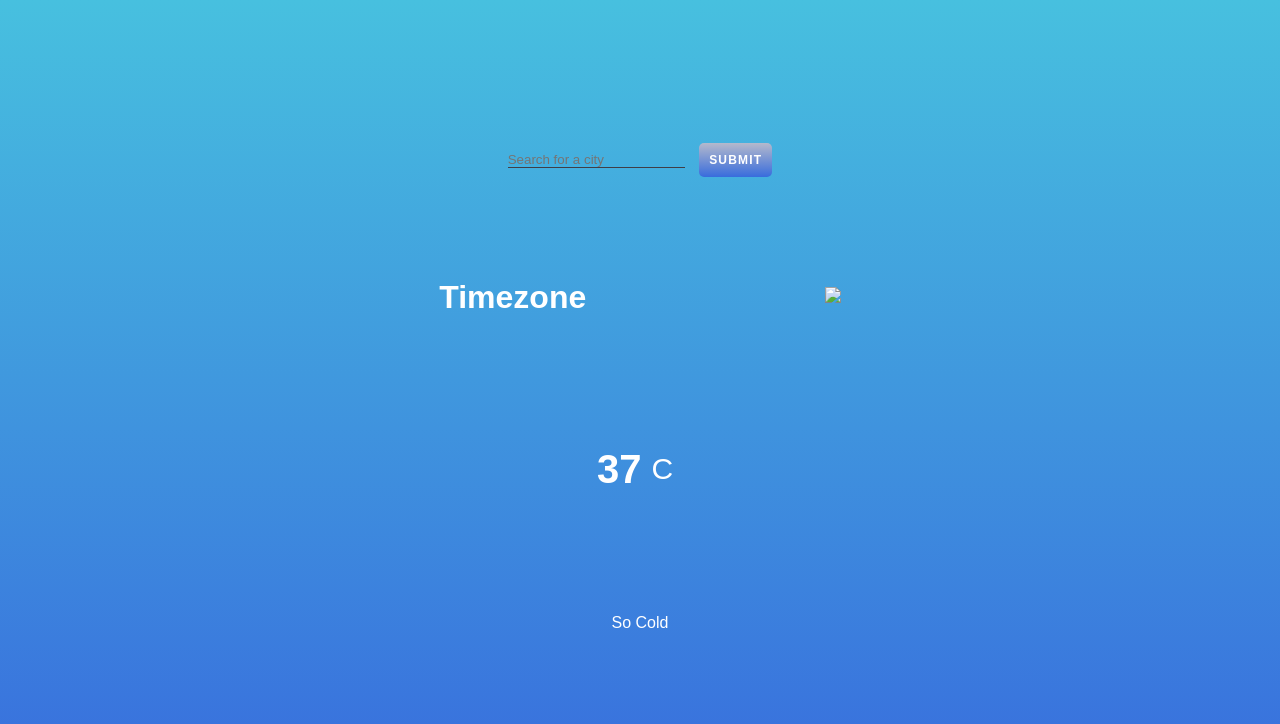
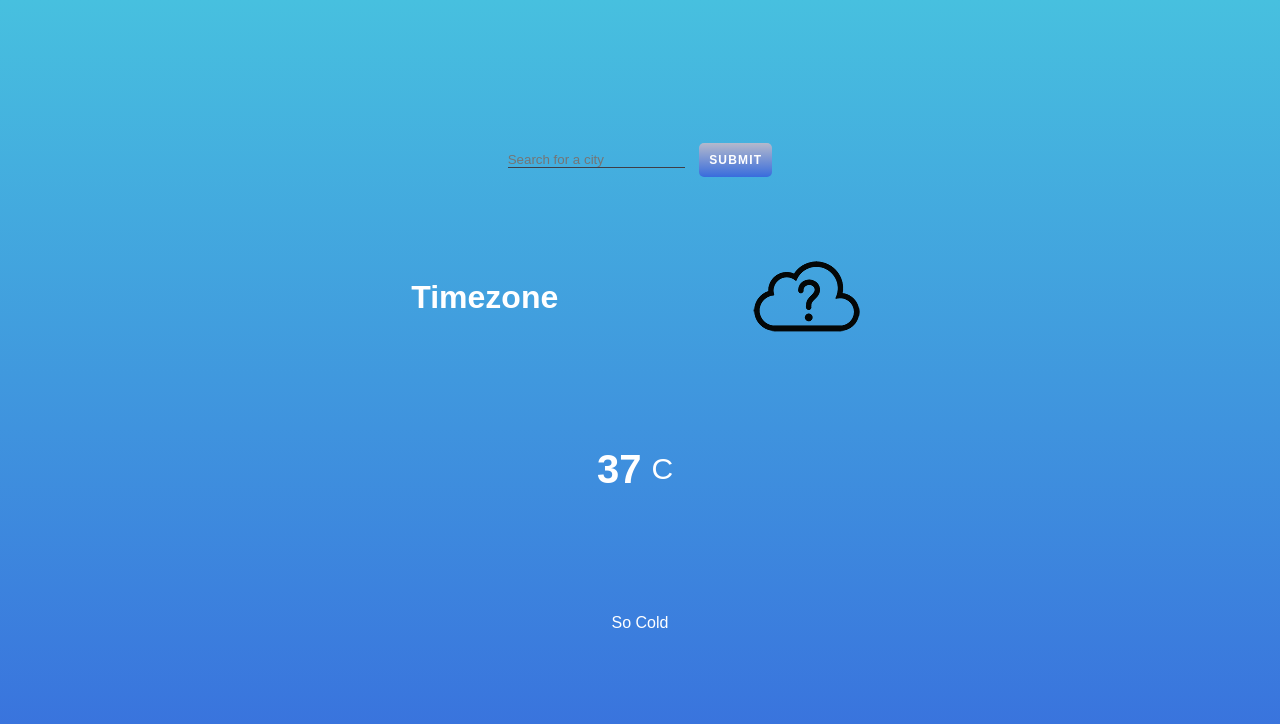
Before and after one commit to 998-joyoti/Weather-App, a plain HTML site: page index.html in a window 1280 px wide. Drawn offline with nearby package versions, Linux system fonts and the light colour scheme.

Commit message:
Update index.html

```diff
--- a/index.html
+++ b/index.html
@@ -19,7 +19,7 @@
     <div class="location">
 
         <h1 class="location-timezone">Timezone</h1>
-        <div class="weather-icon"><img src="icons/unknown.png" /></div>
+        <div class="weather-icon"><img src="unknown.png" /></div>
     </div>
         <div class="temperature">
             <div class="degree-section">
```
